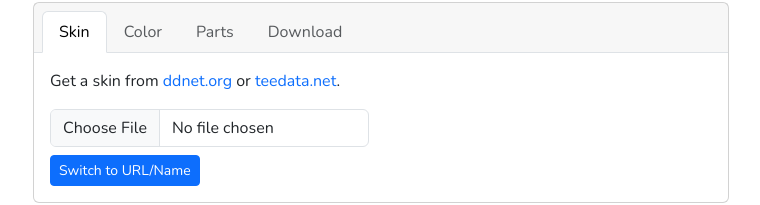
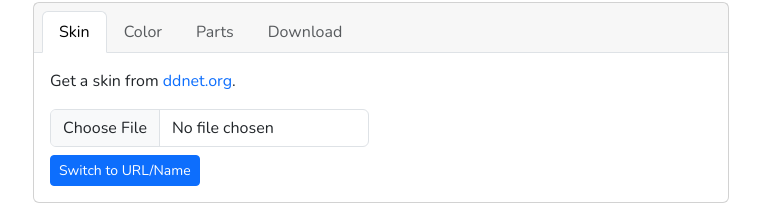
Before and after one commit to meeuchan/teeview, a Vue app: page / in a window 1280 px wide. Shown: the part 432-637 px from the top of the page, without its empty margins (259-1019 px from the left). Built offline with nearby package versions, Linux system fonts and the light colour scheme.

Commit message:
Remove teedata link

```diff
--- a/src/components/TeeOptionsSkin.vue
+++ b/src/components/TeeOptionsSkin.vue
@@ -27,8 +27,7 @@ function switchMode() {
       <div class="col-sm mb-3 mb-md-0">
         <p>
           Get a skin from
-          <LinkTo href="https://ddnet.org/skins">ddnet.org</LinkTo> or
-          <LinkTo href="https://teedata.net/skins">teedata.net</LinkTo>.
+          <LinkTo href="https://ddnet.org/skins">ddnet.org</LinkTo>.
         </p>
         <div class="mb-2">
           <InputSkinFile v-if="!useUrl" @input="setSkin($event)" />
```
